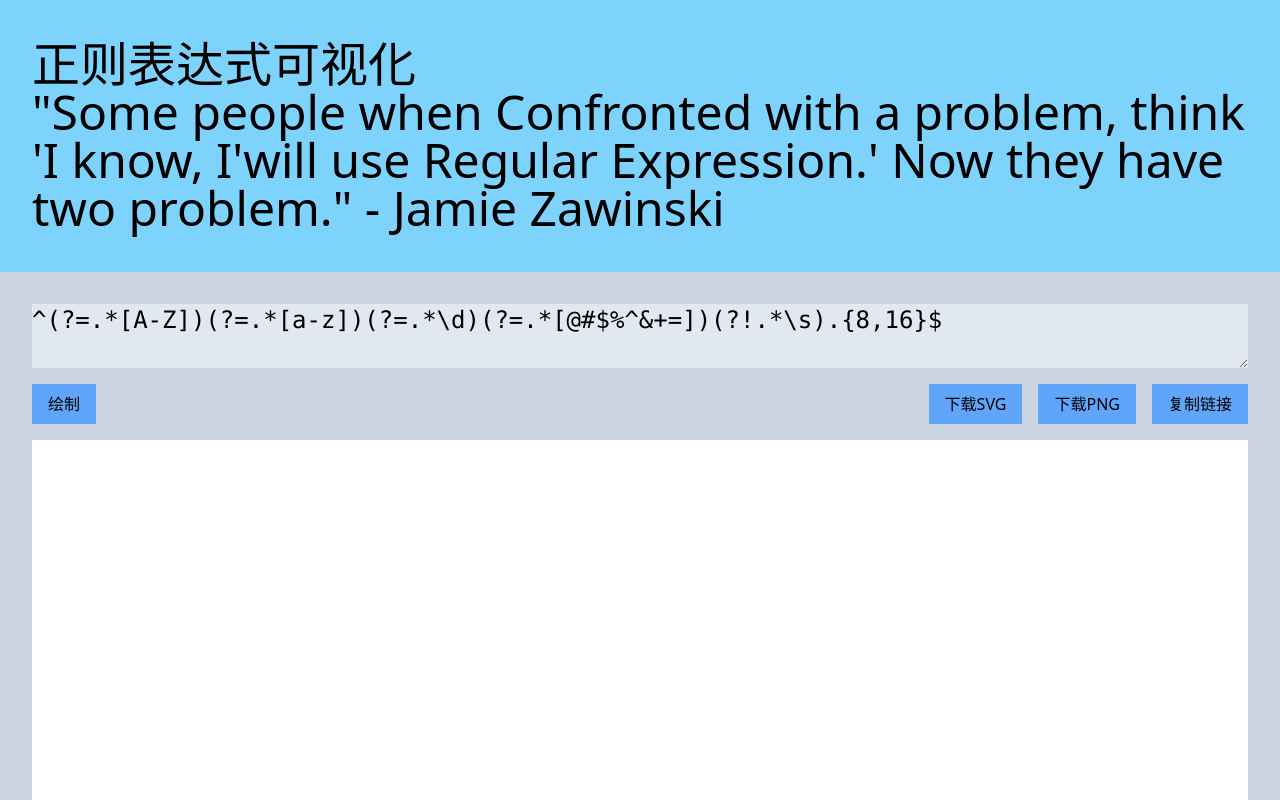
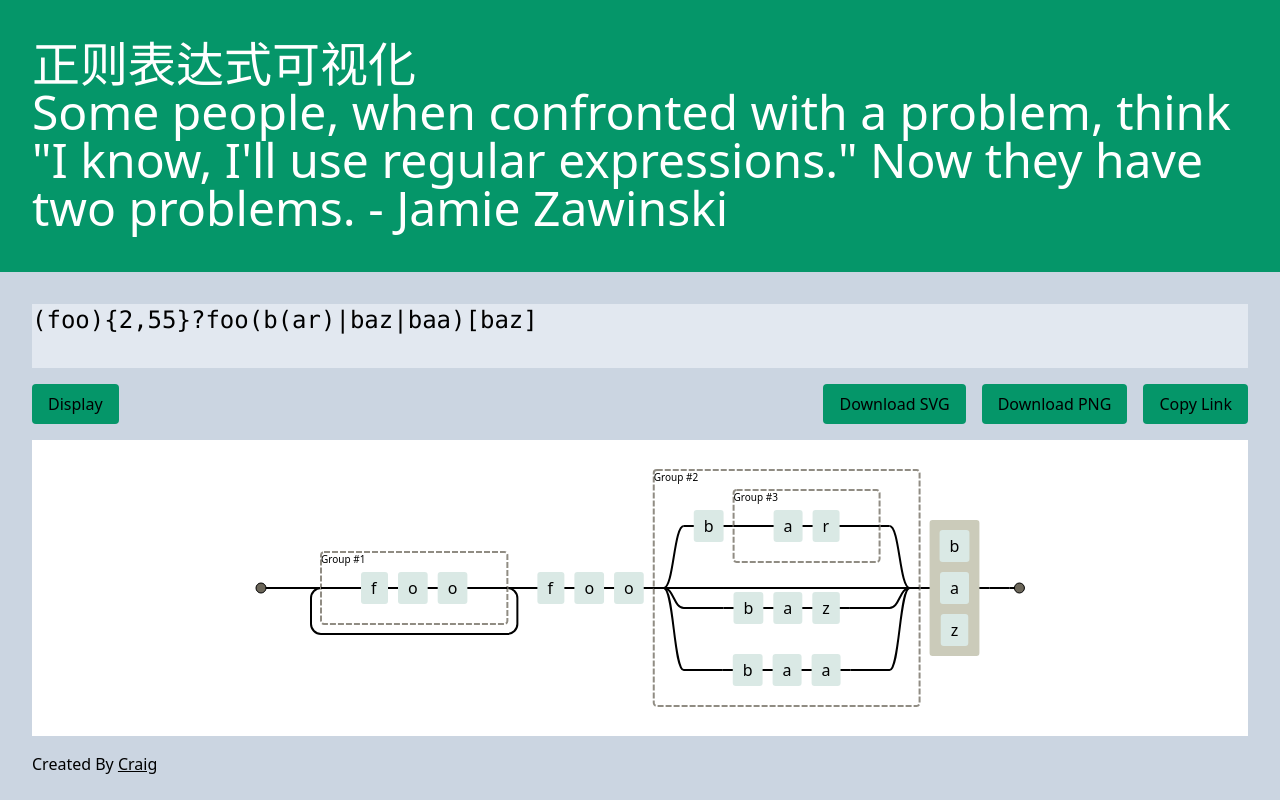
Before and after one commit to cg37/Regexper, a website: page index.html in a window 1280 px wide. Shown: the top 800 px of the page. Drawn offline with nearby package versions, Linux system fonts and the light colour scheme.

Commit message:
修改了网站配色

```diff
--- a/index.html
+++ b/index.html
@@ -7,25 +7,24 @@
   <script src="https://cdn.jsdelivr.net/npm/d3@7.8.5/dist/d3.js"></script>
 </head>
   <body class="bg-slate-300">
-    <h1 class="py-10 px-8 bg-sky-300 text-5xl">
+    <h1 class="py-10 px-8 bg-emerald-600 text-5xl text-white">
       正则表达式可视化
       <small class="block text-base text-slate-500">
 
       </small>
-      "Some people when Confronted with a problem, think 'I know,
-      I'will use Regular Expression.' Now they have two problem."
+      Some people, when confronted with a problem, think "I know, I'll use regular expressions." Now they have two problems.
       - Jamie Zawinski
     </h1>
 
     <div class="p-8 bg-slate-300">
-      <textarea class="w-full block mb-4 text-2xl font-mono bg-slate-200"
+      <textarea class="w-full block mb-4 text-2xl font-mono bg-slate-200 resize-none"
                 autocomplete="false" spellcheck="false" type="text"
-                id="regularExpressionInput">^(?=.*[A-Z])(?=.*[a-z])(?=.*\d)(?=.*[@#$%^&+=])(?!.*\s).{8,16}$</textarea>
+                id="regularExpressionInput">(foo){2,55}?foo(b(ar)|baz|baa)[baz]</textarea>
       <section class="flex space-x-4">
-        <button class="bg-blue-400 px-4 py-2 mr-auto" onClick="draw()">绘制</button>
-        <button class="bg-blue-400 px-4 py-2 " onClick="downloadSVG()">下载SVG</button>
-        <button class="bg-blue-400 px-4 py-2 " onClick="downloadPNG()">下载PNG</button>
-        <button class="bg-blue-400 px-4 py-2 " onclick="copyLink()">复制链接</button>
+        <button class="bg-emerald-600 rounded px-4 py-2 mr-auto" onClick="draw()">Display</button>
+        <button class="bg-emerald-600 rounded px-4 py-2 " onClick="downloadSVG()">Download SVG</button>
+        <button class="bg-emerald-600 rounded px-4 py-2 " onClick="downloadPNG()">Download PNG</button>
+        <button class="bg-emerald-600 rounded px-4 py-2 " onclick="copyLink()">Copy Link</button>
       </section>
       <main class="bg-white mt-4 overflow-x-auto">
         <svg class="m-auto" version="1.0" xmlns="http://www.w3.org/2000/svg" width="1000" height="1000">
@@ -40,9 +39,9 @@
 
 
 <script>
-
   let svg = document.querySelector('svg')
   let g
+  draw()
 
   const zoom = d3.zoom().on("zoom", e => {
     d3.select(g).attr("transform", (transform = e.transform))
@@ -50,13 +49,13 @@
 
   const brush = d3.brush
 
+
   let hash = location.hash.slice(1)
   if (hash) {
     regularExpressionInput.value = decodeURIComponent(hash)
     draw()
   }
   function draw() {
-    console.log("draw")
     svg.innerHTML = ''
     let node = parseRegExp(regularExpressionInput.value)
 
@@ -441,7 +440,6 @@
 
 
   function drawRegExp(node) {
-
     let graphPadding = 10
     let lineWidth = 2
     function add(a, b) {
@@ -449,7 +447,7 @@ function add(a, b) {
     }
 
     function svgElt(tagName, attrs = {}) {
-  var tag = document.createElementNS(
+      let tag = document.createElementNS(
         "http://www.w3.org/2000/svg",
         tagName
       )
@@ -466,21 +464,21 @@ return drawRegExpGraph(node)
  * 接收类型为Character的语法树结点，返回它的绘制结果
  */
     function drawCharacterGraph(node) {
-  var text = svgElt('text', {
+      let text = svgElt('text', {
         x: 0,
         y: 0,
         "dominant-baseline": "text-before-edge",
       })
       text.textContent = node.char
 
-  var box = text.getBBox()
+      let box = text.getBBox()
 
-  var width = box.width + 10 * 2
-  var height = box.height + 5 * 2
+      let width = box.width + 10 * 2
+      let height = box.height + 5 * 2
 
       text.setAttribute('transform', `translate(${(width - box.width) / 2}, ${(height - box.height) / 2})`)
 
-  var rect = svgElt('rect', {
+      let rect = svgElt('rect', {
         x: 0,
         y: 0,
         rx: 3,
@@ -489,7 +487,7 @@ function drawCharacterGraph(node) {
         height: height,
       })
 
-  var g = svgElt('g')
+      let g = svgElt('g')
       g.appendChild(rect)
       g.appendChild(text)
 
@@ -497,23 +495,23 @@ function drawCharacterGraph(node) {
     }
 
     function drawCharacterClassGraph(node) {
-  var graphs = node.characters.map(drawCharacterGraph)
-  var boxes = graphs.map(it => it.getBBox())
+      let graphs = node.characters.map(drawCharacterGraph)
+      let boxes = graphs.map(it => it.getBBox())
 
-  var width = Math.max(...boxes.map(it => it.width)) + 2 * graphPadding
-  var height = boxes.map(it => it.height).reduce(add, 0) + graphPadding * (boxes.length + 1)
+      let width = Math.max(...boxes.map(it => it.width)) + 2 * graphPadding
+      let height = boxes.map(it => it.height).reduce(add, 0) + graphPadding * (boxes.length + 1)
 
-  var rect = svgElt('rect', {
+      let rect = svgElt('rect', {
         width: width,
         height: height,
         fill: '#cbcbba',
         rx: 3,
       })
 
-  var g = svgElt('g')
+      let g = svgElt('g')
       g.appendChild(rect)
 
-  var y = graphPadding
+      let y = graphPadding
       graphs.forEach((graph, i) => {
         graph.setAttribute('transform', `translate(${(width - boxes[i].width) / 2}, ${y})`)
         y += boxes[i].height + graphPadding
@@ -525,23 +523,23 @@ function drawCharacterClassGraph(node) {
 
     function drawBranchGraph(node) {
       // 先绘制出当前分支的每一部分的图形
-  var graphs = node.parts.map(drawNodeGraph)
-  var boxes = graphs.map(it => it.getBBox())
+      let graphs = node.parts.map(drawNodeGraph)
+      let boxes = graphs.map(it => it.getBBox())
 
-  var width = boxes.map(it => it.width).reduce(add, 0) + graphPadding * (graphs.length + 1)
-  var height = Math.max(...boxes.map(it => it.height)) + 2 * graphPadding
+      let width = boxes.map(it => it.width).reduce(add, 0) + graphPadding * (graphs.length + 1)
+      let height = Math.max(...boxes.map(it => it.height)) + 2 * graphPadding
 
-  var rect = svgElt('rect', {
+      let rect = svgElt('rect', {
         width,
         height,
         fill: 'none',
         rx: 3,
       })
 
-  var g = svgElt('g')
+      let g = svgElt('g')
       g.appendChild(rect)
 
-  var line = svgElt('line', {
+      let line = svgElt('line', {
         x1: 0,
         y1: height / 2,
         x2: width,
@@ -551,7 +549,7 @@ function drawBranchGraph(node) {
       })
       g.appendChild(line)
 
-  var x = graphPadding
+      let x = graphPadding
       graphs.forEach((graph, i) => {
         graph.setAttribute('transform', `translate(${x}, ${(height - boxes[i].height) / 2})`)
         x += boxes[i].width + graphPadding
@@ -563,28 +561,28 @@ function drawBranchGraph(node) {
 
   // 绘制多个并列分支的图形
     function drawBranchesGraph(nodes) {
-  var graphs = nodes.map(drawBranchGraph)
-  var boxes = graphs.map(it => it.getBBox())
+      let graphs = nodes.map(drawBranchGraph)
+      let boxes = graphs.map(it => it.getBBox())
 
-  var width = Math.max(...boxes.map(it => it.width)) + 4 * graphPadding
-  var height = boxes.map(it => it.height).reduce(add, 0) + graphPadding * (boxes.length + 1)
+      let width = Math.max(...boxes.map(it => it.width)) + 4 * graphPadding
+      let height = boxes.map(it => it.height).reduce(add, 0) + graphPadding * (boxes.length + 1)
 
-  var rect = svgElt('rect', {
+      let rect = svgElt('rect', {
         width: width,
         height: height,
         fill: 'none',
         rx: 3,
       })
 
-  var g = svgElt('g')
+      let g = svgElt('g')
       g.appendChild(rect)
 
-  var y = graphPadding
+      let y = graphPadding
       graphs.forEach((graph, i) => {
-    var x = (width - boxes[i].width) / 2
+        let x = (width - boxes[i].width) / 2
         graph.setAttribute('transform', `translate(${x}, ${y})`)
 
-    var line = svgElt('path', {
+        let line = svgElt('path', {
           d: `M 0 ${height / 2}
               C ${graphPadding} ${height / 2} ${graphPadding} ${y + boxes[i].height / 2} ${graphPadding + graphPadding} ${y + boxes[i].height / 2}
               L ${x} ${y + boxes[i].height / 2}
@@ -608,13 +606,13 @@ function drawBranchesGraph(nodes) {
     }
 
     function drawCaptureGroupGraph(node) {
-  var branchesGraph = drawBranchesGraph(node.branches)
-  var box = branchesGraph.getBBox()
+      let branchesGraph = drawBranchesGraph(node.branches)
+      let box = branchesGraph.getBBox()
 
-  var width = box.width + 2 * graphPadding
-  var height = box.height
+      let width = box.width + 2 * graphPadding
+      let height = box.height
 
-  var rect = svgElt('rect', {
+      let rect = svgElt('rect', {
         width, height,
         rx: 3,
         stroke: '#908c83',
@@ -622,10 +620,10 @@ function drawCaptureGroupGraph(node) {
         fill: 'none',
         "stroke-dasharray": '6 2',
       })
-  var g = svgElt('g')
+      let g = svgElt('g')
       g.appendChild(rect)
 
-  var line = svgElt('path', {
+      let line = svgElt('path', {
         fill: 'none',
         stroke: 'black',
         'stroke-width': lineWidth,
@@ -639,7 +637,7 @@ function drawCaptureGroupGraph(node) {
       branchesGraph.setAttribute('transform', `translate(${graphPadding}, 0)`)
       g.appendChild(branchesGraph)
 
-  var label = svgElt('text', {
+      let label = svgElt('text', {
         x: 0,
         y: 0,
         "font-size": 10,
@@ -652,15 +650,15 @@ function drawCaptureGroupGraph(node) {
     }
 
     function drawQuantifierGraph(node) {
-  var targetGraph = drawNodeGraph(node.repeatTarget)
-  var box = targetGraph.getBBox()
+      let targetGraph = drawNodeGraph(node.repeatTarget)
+      let box = targetGraph.getBBox()
 
-  var width = box.width + graphPadding * 4
-  var height = box.height + graphPadding * 2
+      let width = box.width + graphPadding * 4
+      let height = box.height + graphPadding * 2
 
-  var g = svgElt('g')
+      let g = svgElt('g')
 
-  var rect = svgElt('rect', {
+      let rect = svgElt('rect', {
         width, height,
         fill: 'none',
       })
@@ -670,7 +668,7 @@ function drawQuantifierGraph(node) {
 
       // 如果重复次数可以为0
       if (node.min == 0) {
-    var upLine = svgElt('path', {
+        let upLine = svgElt('path', {
           fill: 'none',
           stroke: 'black',
           'stroke-width': lineWidth,
@@ -691,7 +689,7 @@ function drawQuantifierGraph(node) {
 
       // 如果重复次数可以大于1，才有下方的一条线
       if (node.max > 1) {
-    var downLine = svgElt('path', {
+        let downLine = svgElt('path', {
           fill: 'none',
           stroke: 'black',
           'stroke-width': lineWidth,
@@ -709,7 +707,7 @@ function drawQuantifierGraph(node) {
         g.appendChild(downLine)
       }
 
-  var line = svgElt('path', {
+      let line = svgElt('path', {
         fill: 'none',
         stroke: 'black',
         'stroke-width': lineWidth,
@@ -727,15 +725,15 @@ function drawQuantifierGraph(node) {
     }
 
     function drawRegExpGraph(node) {
-  var branchesGraph = drawBranchesGraph(node.branches)
-  var box = branchesGraph.getBBox()
+      let branchesGraph = drawBranchesGraph(node.branches)
+      let box = branchesGraph.getBBox()
 
-  var g = svgElt('g')
+      let g = svgElt('g')
 
-  var width = box.width + 4 * graphPadding
-  var height = box.height + 2 * graphPadding
+      let width = box.width + 4 * graphPadding
+      let height = box.height + 2 * graphPadding
 
-  var rect = svgElt('rect', {
+      let rect = svgElt('rect', {
         width,
         height,
         fill: 'none',
@@ -743,7 +741,7 @@ function drawRegExpGraph(node) {
 
       g.appendChild(rect)
 
-  var line = svgElt('path', {
+      let line = svgElt('path', {
         fill: 'none',
         stroke: 'black',
         'stroke-width': lineWidth,
@@ -754,7 +752,7 @@ function drawRegExpGraph(node) {
       })
       g.appendChild(line)
 
-  var leftCircle = svgElt('circle', {
+      let leftCircle = svgElt('circle', {
         cx: graphPadding,
         cy: height / 2,
         r: 5,
@@ -763,7 +761,7 @@ function drawRegExpGraph(node) {
       })
       g.appendChild(leftCircle)
 
-  var rightCircle = svgElt('circle', {
+      let rightCircle = svgElt('circle', {
         cx: width - graphPadding,
         cy: height / 2,
         r: 5,
@@ -803,6 +801,5 @@ function drawNodeGraph(node) {
       }
     }
   }
-
 </script>
 </html>
```
Also changed, not shown: dist/output.css. Lines whose indentation alone changed are shown as unchanged.
